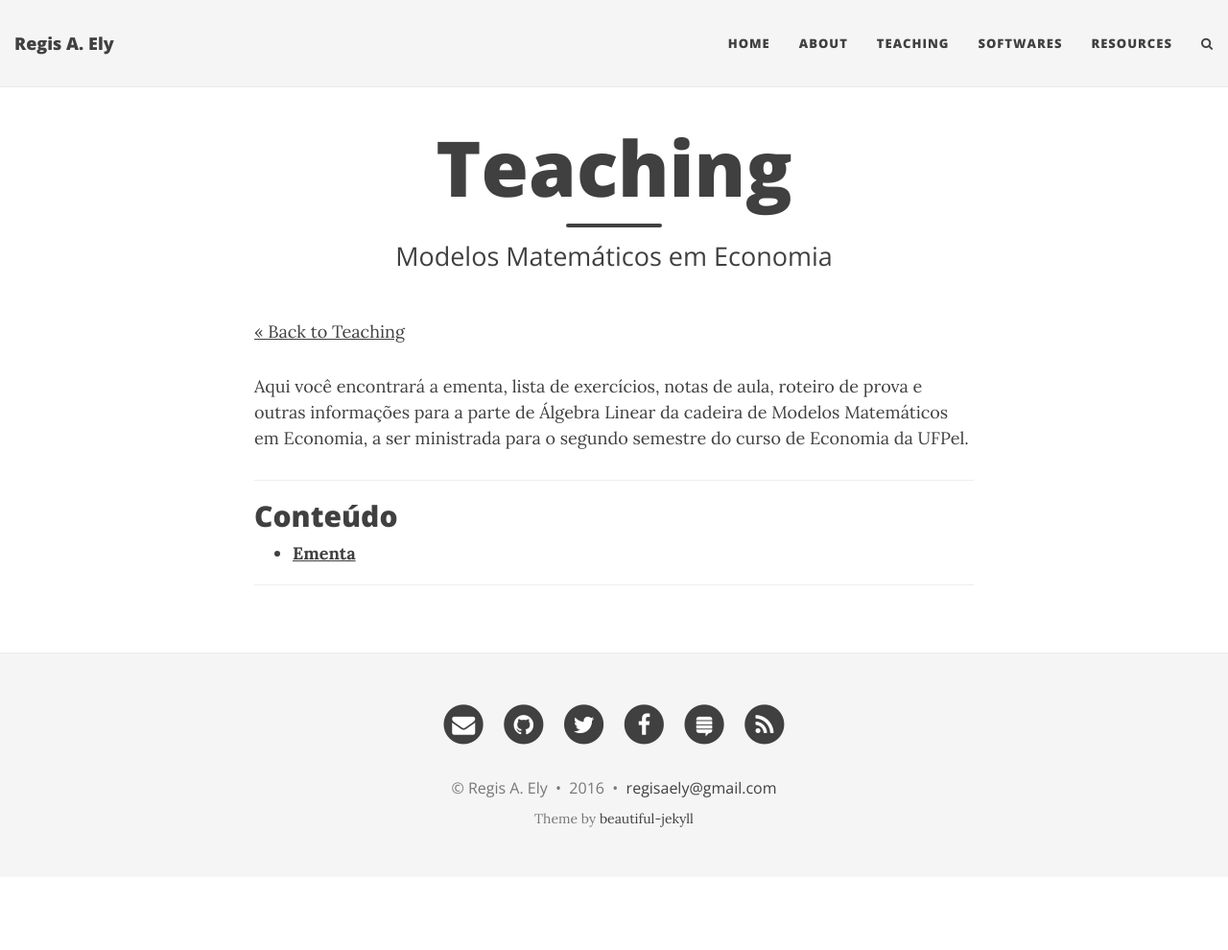
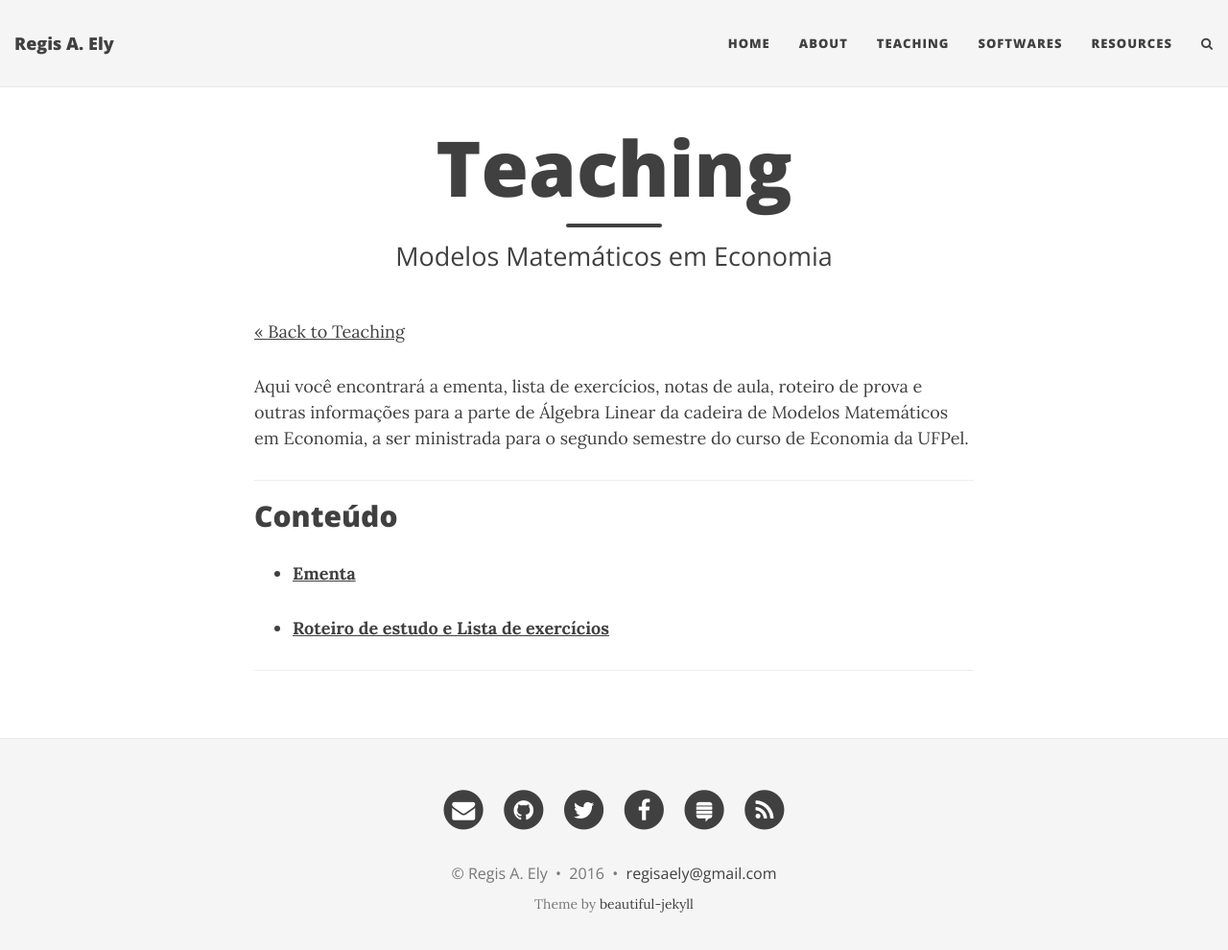
Before and after one commit to regisely/regisely.github.io, a Jekyll site: the page built from modelos.md, in a window 1280 px wide and 1003 px high. Shown: the top 990 px of the window at 96% size. Built offline with Jekyll 4.4.1, drawn with Linux system fonts in a browser that asks for light colours; nearby versions of some CDN libraries.

Commit message:
Lista modelos

```diff
--- a/modelos.md
+++ b/modelos.md
@@ -14,4 +14,6 @@ Aqui você encontrará a ementa, lista de exercícios, notas de aula, roteiro de
 
 - **[Ementa](/files/modelos.pdf)**
 
+- **[Roteiro de estudo e Lista de exercícios](/files/modelos-rot.pdf)**
+
 ---
```
Also changed, not shown: 1 other file.
